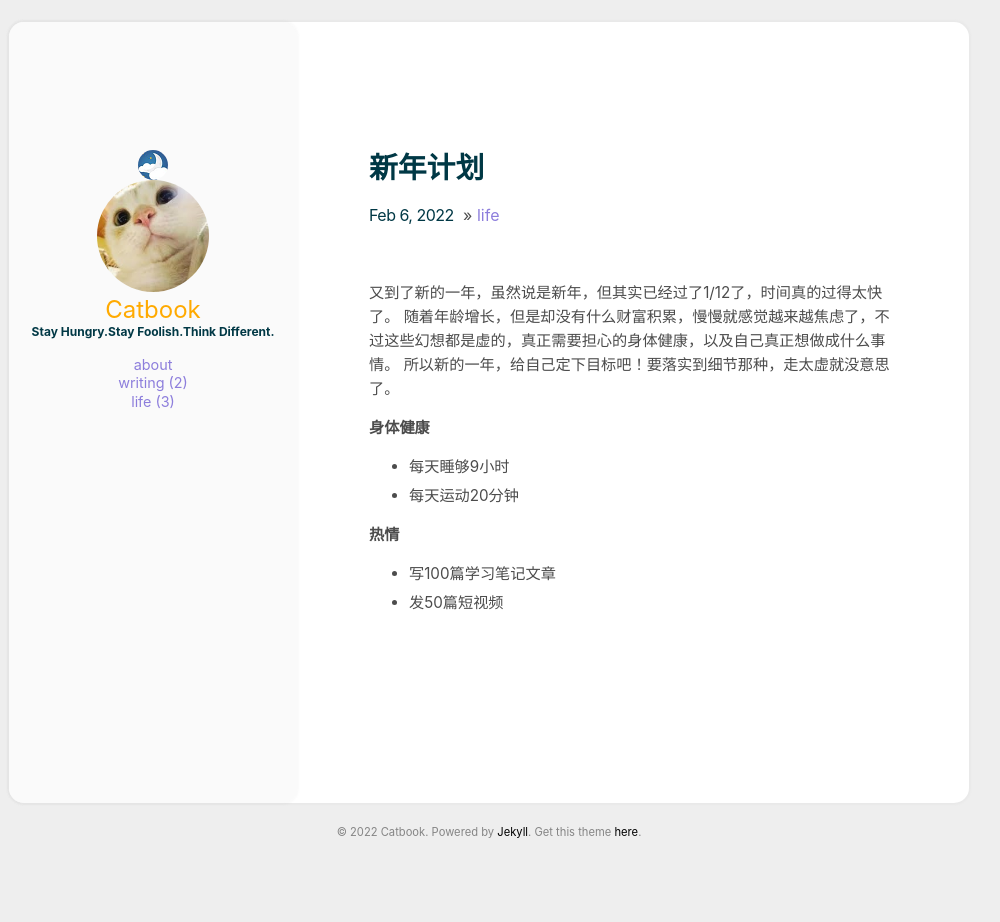
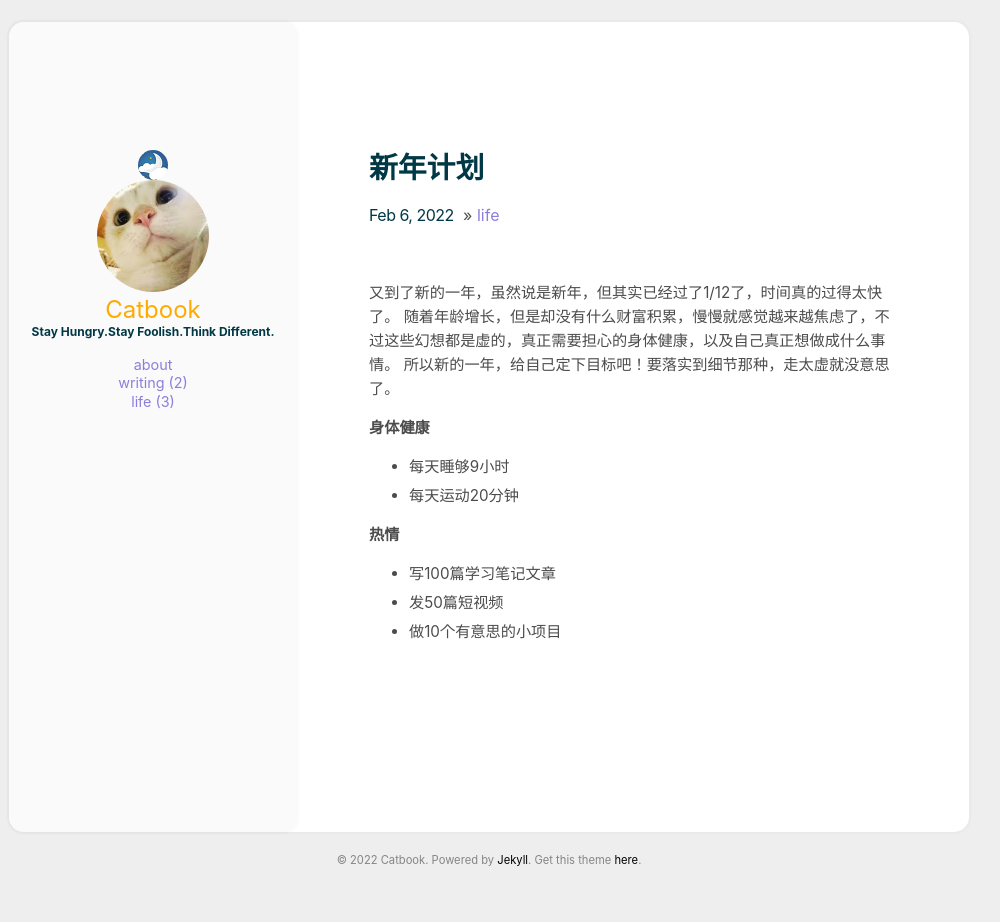
Before and after one commit to superlin2017/superlin2017.github.io, a Jekyll site: the page built from _posts/2022-02-06-plan.md, in a window 1280 px wide. Shown: the whole page, without its empty margins (151-1151 px from the left). Built offline with Jekyll 4.4.1, drawn with Linux system fonts in a browser that asks for light colours.

Commit message:
Update 2022-02-06-plan.md

```diff
--- a/_posts/2022-02-06-plan.md
+++ b/_posts/2022-02-06-plan.md
@@ -15,3 +15,4 @@ comments: true
 **热情**
 - 写100篇学习笔记文章
 - 发50篇短视频
+- 做10个有意思的小项目
```
